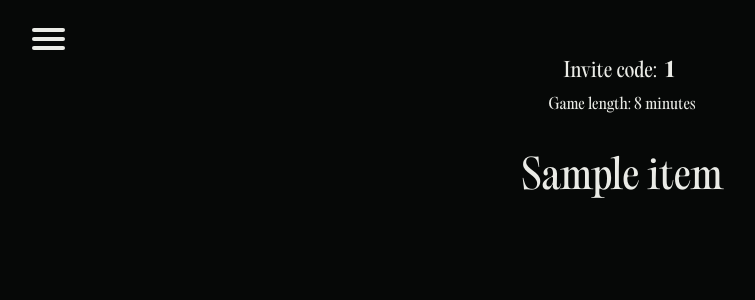
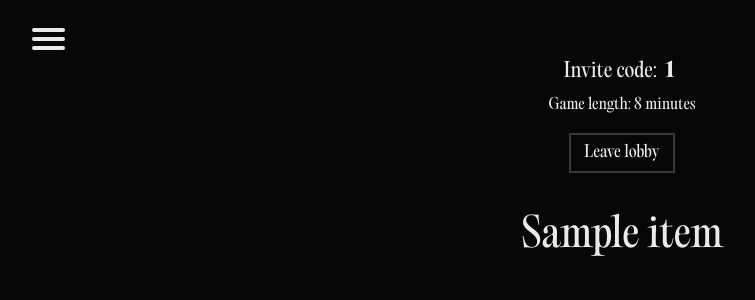
Before and after one commit to pathumd/spyfall, a Flask app: page /1/lobby in a window 1280 px wide. Shown: the part 22-322 px from the top of that part, without its empty margins (18-773 px from the left). Run offline with Flask 3, Linux system fonts and the light colour scheme; the visitor is signed in with stand-in values (Sample User, id 1); a database or web service that is not in the repository returns one stand-in record (Sample ...); the page is wider than the window, and the part outside it is not shown; some libraries are stand-ins or nearby versions.

Commit message:
Implemented player leave functionality
- Worked on updating the player lobby when a player leaves
- Added leave lobby button

```diff
--- a/main.py
+++ b/main.py
@@ -300,10 +300,6 @@ def handle_connect():
     if 'game_code' in session:
         join_room(session['game_code'])
 
-@socketio.on("playerLeaving")
-def handle_player_leaving(message):
-    print("USER LEAVING LOBBY")
-
 
 @socketio.on("join")
 def handle_join_game(message):
@@ -408,6 +404,27 @@ def handle_end_game():
         print(f"The following player is ending the game: {session['player_name']}")
         return redirect(url_for(".home"))
 
+@app.route("/leave_lobby", methods=['GET', 'POST'])
+def handle_leave_lobby():
+    if request.method == 'POST':
+        # Check if player is game owner
+        if session['owner']:
+            # End the game and then leave
+            end_game(session['player_name'], session['game_code'])
+            leave_game(session['id'], session['game_code'])
+            # Notify all players to leave game
+            socketio.emit("game_ended", to=session['game_code'])
+            print(f"The following player is ending the game: {session['player_name']}")
+        else:
+            print(f"{session['player_name']} is leaving the game {session['game_code']}")
+            leave_game(session['id'], session['game_code'])
+        # Notify all players to leave game
+        socketio.emit("playerLeft", {'message': session['player_name']}, to=session['game_code'])
+        # Clear session
+        session.clear()
+        return redirect(url_for(".home"))
+
+
 
 if __name__ == "__main__":
     socketio.run(app, host="0.0.0.0", port="5000", allow_unsafe_werkzeug=True, debug=True)
--- a/static/styles/lobby.css
+++ b/static/styles/lobby.css
@@ -311,3 +311,8 @@ footer {
 #footer-text {
     font-size: 12px;
 }
+
+.alert-container {
+  display: none;
+  padding: 60px 0px 10px 0px;
+}
--- a/templates/lobby.html
+++ b/templates/lobby.html
@@ -32,6 +32,13 @@
         </nav>
 
         <!-- Lobby -->
+        <div class="alert-container" id="alert-message">
+          <div class="alert alert-danger">
+              <a href="#" class="close" data-dismiss="alert" aria-label="close"></a>
+              <strong>Warning!</strong> This game has now ended. Click 'Leave Game' or return home.
+          </div>
+        </div>
+
         <div class="lobby-container">
             <div class="invite-code-container">
                 <h1 class="invite-code-title">Invite code:</h1>
@@ -40,10 +47,14 @@
             <h3 class="game-length">Game length: 8 minutes</h2>
             {% if gameOwner is true %}
                 <button class="outline-button" id="start-game" onclick="startGame()">Start game</button>
+                <div class="spacer" style="display: inline-block; margin: 5px;"></div>
             {% endif %}
-            <div class="players">
+            <form style="display: inline-block;" action="{{ url_for('handle_leave_lobby') }}" method="POST">
+              <button class="outline-button" id="leave-lobby" style="margin-top: 10px;" type="submit">Leave lobby</button>
+            </form>
+            <div class="players" id="playerList">
                 {% for player in joinedPlayers %}
-                    <h1 class="player-name">{{ player }}</div>
+                    <h1 class="player-name">{{ player }}
                 {% endfor %}
             </div>
         </div>
@@ -62,7 +73,6 @@
 
       // Join socket room (TODO: Emit if not already connected to room)
       socket.emit("join", {'playerName': '{{ detectiveName }}', 'channel': '{{ gameCode }}'})
-
 
 
       // Handler for updating lobby with joining players
@@ -117,6 +127,23 @@
         console.log("'{{ detectiveName }}' received redirect message from server");
       });
 
+      // Handler for updating lobby with joining players
+      socket.on('game_ended', data => {
+          $("#alert-message").show();
+      });
+
+      // Handler for updating lobby when players leave
+      socket.on('playerLeft', data => {
+          var playerName = data["message"];
+          var playerList = document.getElementById('playerList').children;
+          for (let i = 0; i < playerList.length; i++) {
+            if ((playerList[i].innerText).localeCompare(playerName) == 0) {
+              console.log("Match found!");
+              playerList[i].remove();
+            }
+          }
+      });
+
       // Function to copy game code
       function copyGameCode() {
         var gameCode = '{{ gameCode }}';
```
Also changed, not shown: 2 other files.
